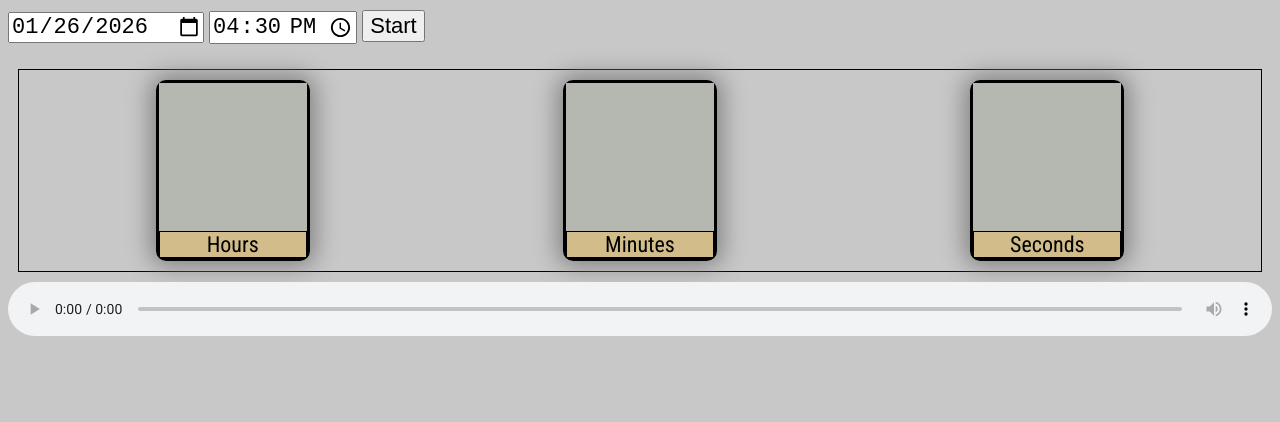
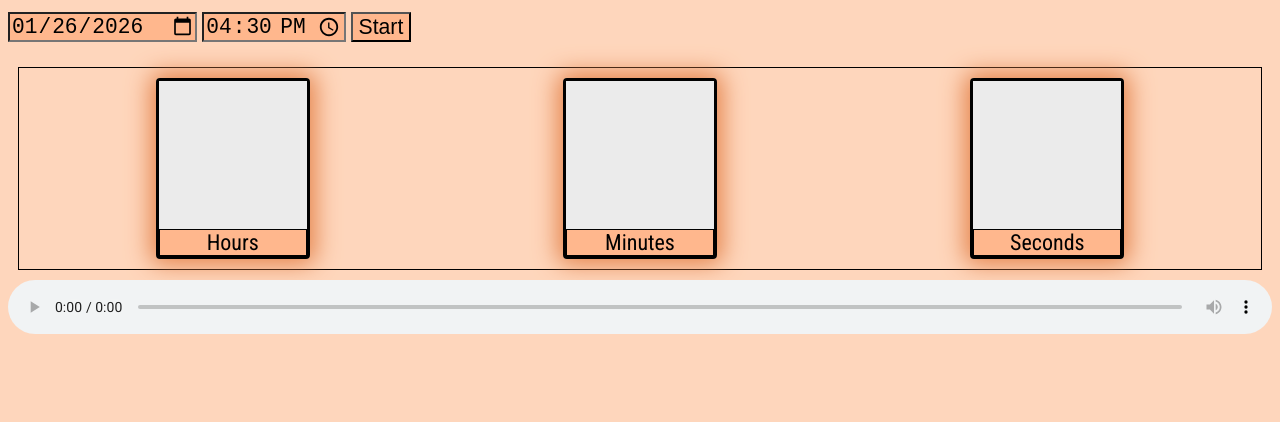
Before and after one commit to ilkin565/WEB, a plain HTML site: page JavaScript/events/events.html in a window 1280 px wide. Shown: the part 378-800 px from the top of the page. Drawn offline with Linux system fonts and the light colour scheme.

Commit message:
Minor fixes 2

```diff
--- a/JavaScript/events/style.css
+++ b/JavaScript/events/style.css
@@ -15,9 +15,18 @@ summary
     font-weight: 500;
 }
 
-input
+button, input
 {
-    font-size: 22px;
+    font-size: 21.2px;
+    height: 30px;
+    box-sizing: border-box;
+    vertical-align: middle;
+    background-color: #FFB78D;
+}
+
+hr
+{
+    border-top: 2px solid #000000;
 }
 /*--------------------------------------------*/
 #switch-background
@@ -45,11 +54,16 @@ input
     filter: brightness(0) invert(1);
 }
 
+.dark button, .dark input
+{
+    background-color: #ffffff;
+}
+
 .white
 {
     /*transition: all 3s ease;*/
     color: black;
-    background-color: #C8C8C8;
+    background-color: #FED6BC;
     /*background-image: linear-gradient(to bottom right, lightskyblue, pink);*/
     background-attachment: fixed;
     /*transition: color 3s, background-image 3s;*/
@@ -106,9 +120,9 @@ input
 .time-block
 {
     border: solid 3px;
-    border-radius: 10px;
+    border-radius: 4px;
     width: 148px;
-    box-shadow: 0px 0px 25px 5px gray;
+    box-shadow: 0px 0px 25px 5px #E48148;
 }
 
 .time-unit
@@ -116,7 +130,7 @@ input
     font-size: 48px;
     color: #000000;
     height: 148px;
-    background-color: #B5B8B1;
+    background-color: #ebebeb;
     display: flex;
     align-items: center;
     justify-content: center;
@@ -125,7 +139,7 @@ input
 .time-marker
 {
     border: solid 1px;
-    background-color: #D1BC8A;
+    background-color: #FFB78D;
     color: #000000;
     text-align: center;
 }
```
